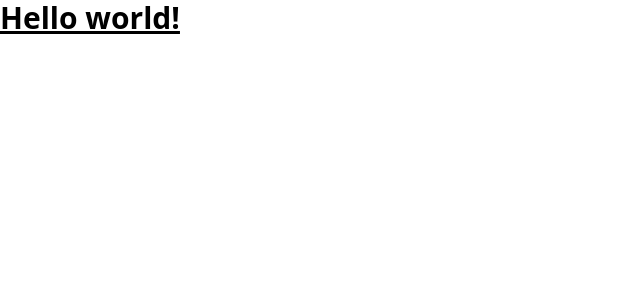
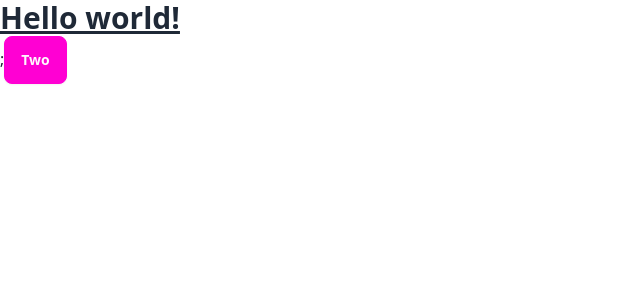
Before and after one commit to karthik-mohan23/mern-job-tracker, a React (Vite) app in the folder client/: page / in a window 1280 px wide. Shown: the top 300 px of the page, without its empty margins (0-640 px from the left). Built offline with nearby package versions, Linux system fonts and the light colour scheme.

Commit message:
install daisy ui

```diff
--- a/client/package.json
+++ b/client/package.json
@@ -18,6 +18,7 @@
     "@types/react-dom": "^18.2.22",
     "@vitejs/plugin-react": "^4.2.1",
     "autoprefixer": "^10.4.19",
+    "daisyui": "^4.11.1",
     "eslint": "^8.57.0",
     "eslint-plugin-react": "^7.34.1",
     "eslint-plugin-react-hooks": "^4.6.0",
--- a/client/src/App.jsx
+++ b/client/src/App.jsx
@@ -1,3 +1,8 @@
 export default function App() {
-  return <h1 className="text-3xl font-bold underline">Hello world!</h1>;
+  return (
+    <div>
+      <h1 className="text-3xl font-bold underline">Hello world!</h1>;
+      <button class="btn btn-secondary">Two</button>
+    </div>
+  );
 }
--- a/client/tailwind.config.js
+++ b/client/tailwind.config.js
@@ -4,5 +4,5 @@ export default {
   theme: {
     extend: {},
   },
-  plugins: [],
+  plugins: [require("daisyui")],
 };
```
Also changed, not shown: 1 other file (tests, documents, lock files or other folders).
